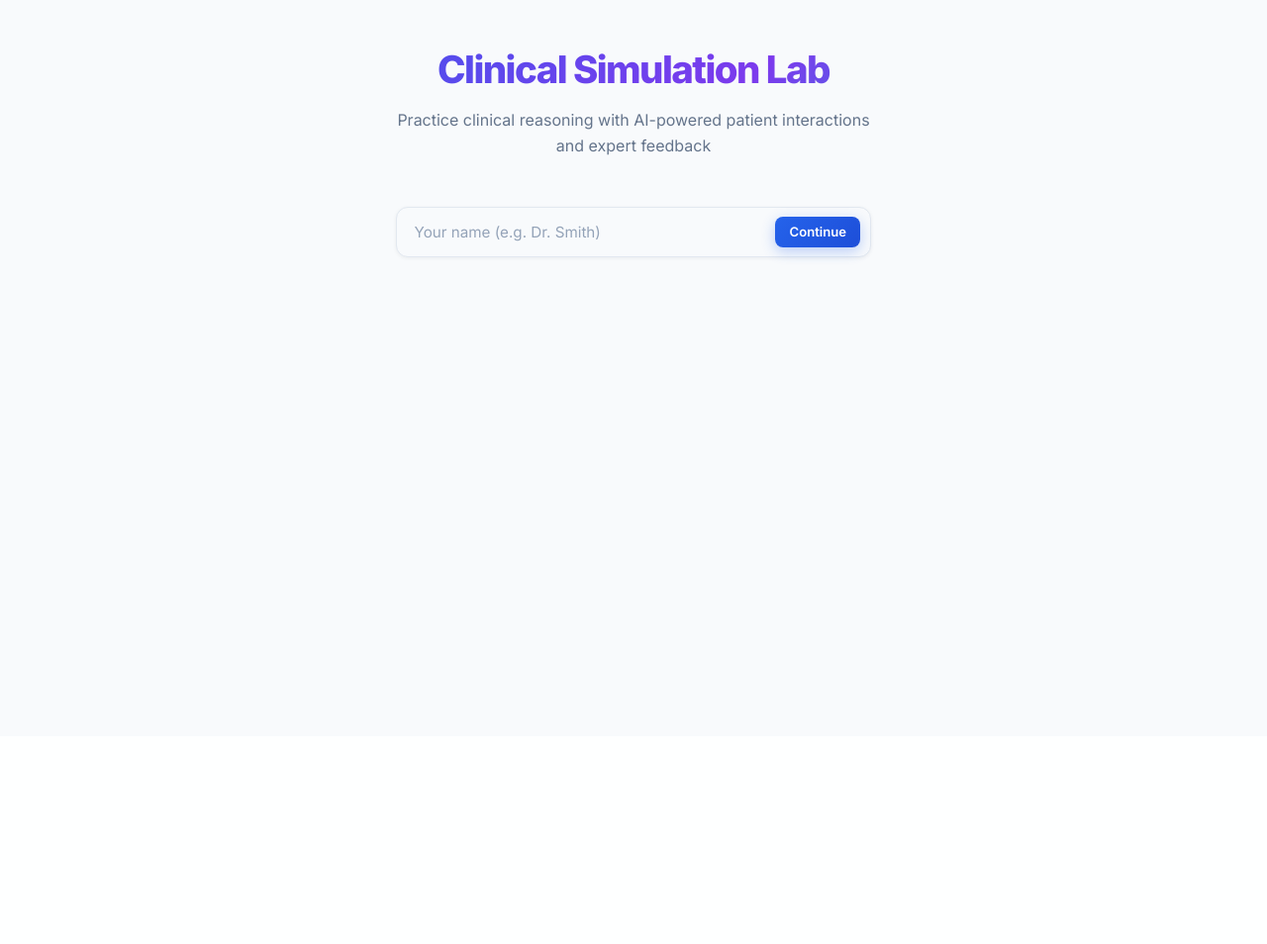
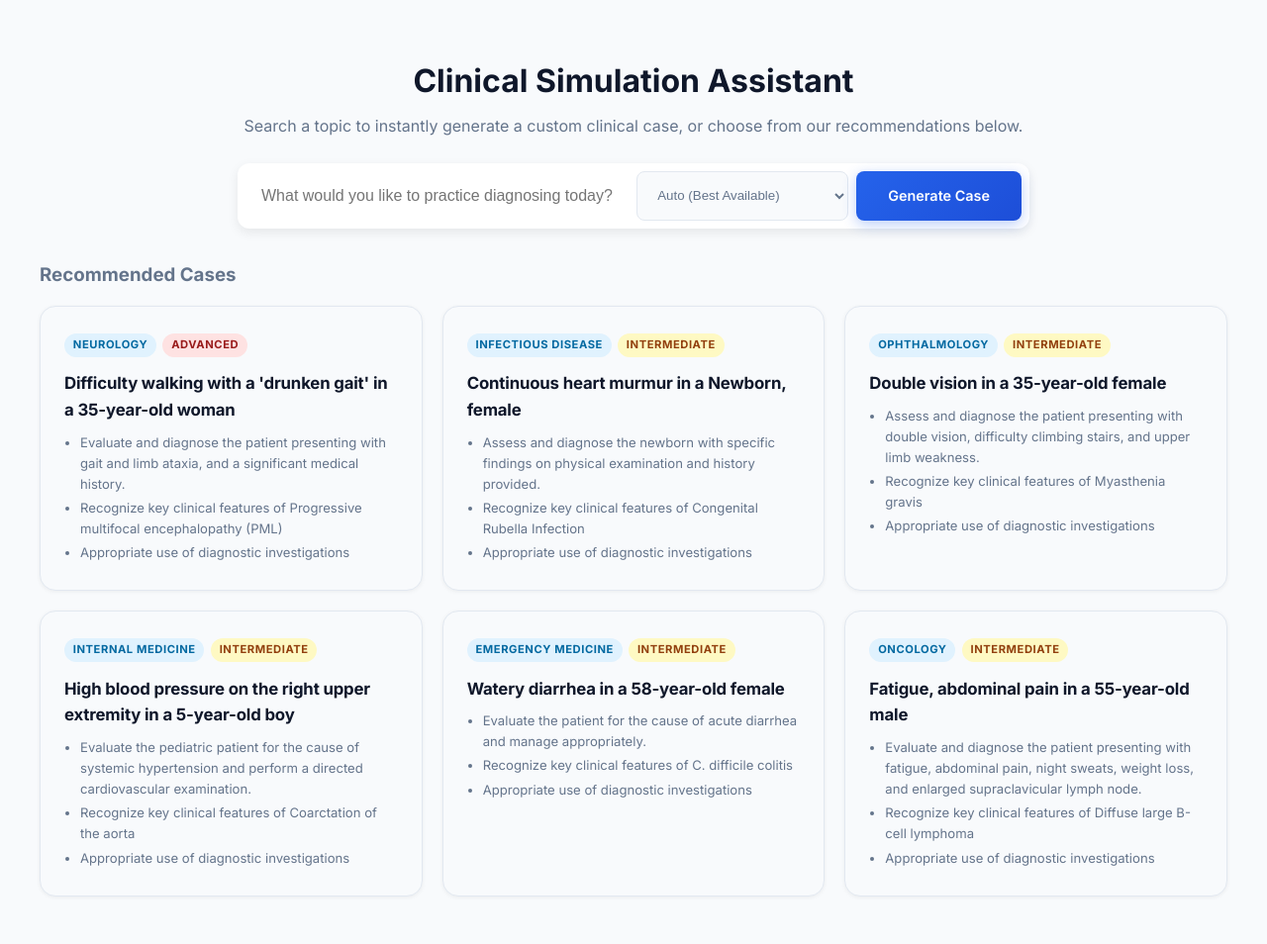
Before and after one commit to s23deepak/MedSimulation, a FastAPI app: page / in a window 1280 px wide. Shown: the part 56-1010 px from the top of the page at 99% size. Before the commit the page ends 320 px from the top, so only its background shows below. Run offline with FastAPI, Linux system fonts and the light colour scheme; data comes from the database, SQL or seed files in the repository; both versions use the stored data as it was before the commit; some libraries are stand-ins or nearby versions.

Commit message:
feat: Implement multi-source case generation from PubMed, Wiley, and Endless Medical, including image extraction from PMC articles.

```diff
--- a/main.py
+++ b/main.py
@@ -452,37 +452,75 @@
 @app.post("/api/cases/generate")
 async def api_generate_case(payload: dict):
     """
-    Generate a case from a free-text prompt.
-    Body: { "specialty": str, "difficulty": str, "description": str (optional) }
+    Generate a case from a Free-text topic, optionally using external sources.
+    Body: { "topic": str, "source": "auto"|"pubmed"|"wiley"|"endless_medical" }
     """
     from src.simulation.case_sources.ai_generator import generate_case
+    from src.simulation.case_sources.pubmed import search_pubmed_cases, fetch_pubmed_abstracts, abstract_to_case
+    from src.simulation.case_sources.wiley import search_wiley_cases, wiley_article_to_case
+    from src.simulation.case_sources.endless_medical import build_case_from_disease
 
-    specialty = payload.get("specialty", "Emergency Medicine")
-    difficulty = payload.get("difficulty", "intermediate")
-    description = payload.get("description", "")
+    topic = payload.get("topic", "").strip()
+    source = payload.get("source", "auto").lower()
 
+    if not topic:
+        raise HTTPException(status_code=400, detail="topic is required")
     if vllm_client is None:
         raise HTTPException(status_code=503, detail="vLLM not connected")
 
-    source_text = (
-        f"Generate a realistic {difficulty} clinical simulation case for {specialty}.\n"
-    )
-    if description:
-        source_text += f"Specific scenario: {description}\n"
-    source_text += (
-        "Make it clinically accurate with realistic vitals, history, exam findings, "
-        "investigations, and management steps with specific drug names and doses."
-    )
+    mode = os.getenv("VLLM_MODE", "simulated")
+    status = "approved" if mode == "local" else "pending"
 
     try:
-        case_data = await generate_case(vllm_client, source_text, source_type="ai_generated")
-        case_data["specialty"] = specialty
-        case_data["difficulty"] = difficulty
-        mode = os.getenv("VLLM_MODE", "simulated")
-        status = "approved" if mode == "local" else "pending"
-        save_case(case_data, source="ai_generated", status=status)
+        case_data = None
+
+        # 1. EndlessMedical
+        if source == "endless_medical" or source == "auto":
+            try:
+                case_data = await build_case_from_disease(topic, vllm_client)
+            except Exception as e:
+                logger.warning("EndlessMedical failed: %s", e)
+                if source == "endless_medical":
+                    raise
+
+        # 2. PubMed
+        if not case_data and (source == "pubmed" or source == "auto"):
+            try:
+                pmids = await search_pubmed_cases(topic, max_results=1)
+                if pmids:
+                    abstracts = await fetch_pubmed_abstracts(pmids)
+                    if abstracts:
+                        case_data = await abstract_to_case(abstracts[0], vllm_client)
+            except Exception as e:
+                logger.warning("PubMed failed: %s", e)
+                if source == "pubmed":
+                    raise
+
+        # 3. Wiley
+        if not case_data and (source == "wiley" or source == "auto"):
+            try:
+                articles = await search_wiley_cases(query=topic, max_results=1)
+                if articles:
+                    case_data = await wiley_article_to_case(articles[0], vllm_client)
+            except Exception as e:
+                logger.warning("Wiley failed: %s", e)
+                if source == "wiley":
+                    raise
+
+        # 4. Fallback to generic AI generation
+        if not case_data:
+            source_text = (
+                f"Generate a realistic clinical simulation case about {topic}.\n"
+                "Make it clinically accurate with realistic vitals, history, exam findings, "
+                "investigations, and management steps with specific drug names and doses."
+            )
+            case_data = await generate_case(vllm_client, source_text, source_type="ai_generated")
+
+        save_case(case_data, source=case_data.get("_source_type", "ai_generated"), status=status)
         return JSONResponse(content={"case_id": case_data["case_id"], "title": case_data.get("title", ""), "status": status})
+
     except Exception as e:
+        logger.error("Generation failed: %s", e)
         raise HTTPException(status_code=500, detail=str(e))
 
 
--- a/pyproject.toml
+++ b/pyproject.toml
@@ -15,6 +15,7 @@
     "openai>=1.40",
     "httpx>=0.27",
     "pydicom>=2.4.0",
+    "beautifulsoup4>=4.12.3",
 ]
 
 [project.optional-dependencies]
--- a/templates/simulation.html
+++ b/templates/simulation.html
@@ -983,19 +983,45 @@
 
     <div class="sim-wrapper">
 
-        <!-- ══════════════════ SCREEN 1: LANDING ══════════════════ -->
+        <!-- ══════════════════ SCREEN 1: DASHBOARD ══════════════════ -->
         <div id="screen-landing" class="screen active">
-            <div class="landing-header">
-                <h1>Clinical Simulation Lab</h1>
-                <p>Practice clinical reasoning with AI-powered patient interactions and expert feedback</p>
+            <!-- Search Bar Area -->
+            <div class="search-container" style="max-width:800px; margin: 2rem auto; text-align:center;">
+                <h1 style="color:var(--text-primary); margin-bottom: 0.5rem;">Clinical Simulation Assistant</h1>
+                <p style="color:var(--text-secondary); margin-bottom: 1.5rem;">Search a topic to instantly generate a
+                    custom clinical case, or choose from our recommendations below.</p>
+
+                <form id="searchForm" onsubmit="handleSearch(event)"
+                    style="display:flex; gap:0.5rem; background:white; padding:0.5rem; border-radius:12px; box-shadow:var(--shadow-md);">
+                    <input type="text" id="topicInput" placeholder="What would you like to practice diagnosing today?"
+                        style="flex:1; border:none; padding:1rem; font-size:1rem; outline:none;" required />
+
+                    <select id="sourceSelect"
+                        style="border:1px solid #e2e8f0; border-radius:8px; padding:0 1rem; background:#f8fafc; color:var(--text-secondary); outline:none;">
+                        <option value="auto">Auto (Best Available)</option>
+                        <option value="pubmed">PubMed Case Reports</option>
+                        <option value="wiley">Wiley Open Access</option>
+                        <option value="endless_medical">EndlessMedical Diagnostic</option>
+                    </select>
+
+                    <button type="submit" class="btn-primary" id="searchBtn" style="padding:0 2rem;">Generate
+                        Case</button>
+                </form>
+
+                <div id="generatingOverlay"
+                    style="display:none; margin-top: 1.5rem; color:var(--primary); font-weight:500;">
+                    <span class="spinner" style="display:inline-block; margin-right:8px;"></span>
+                    Generating your patient. This may take 30-60 seconds...
+                </div>
             </div>
 
-            <div class="resident-row">
-                <input type="text" id="residentName" placeholder="Your name (e.g. Dr. Smith)" />
-                <button class="btn-primary btn-sm" onclick="loadCases()">Continue</button>
+            <!-- Recommended Cases Grid -->
+            <div style="max-width:1200px; margin:0 auto;">
+                <h3 style="margin-bottom:1rem; color:var(--text-secondary);">Recommended Cases</h3>
+                <div id="caseGrid" class="case-grid"></div>
             </div>
 
-            <div id="caseGrid" class="case-grid" style="display:none;"></div>
+            <input type="hidden" id="residentName" value="Resident" />
         </div>
 
         <!-- ══════════════════ SCREEN 2: SIMULATION ══════════════════ -->
@@ -1252,11 +1278,13 @@
         }
 
         // ── Load cases ──
+        document.addEventListener('DOMContentLoaded', () => {
+            loadCases();
+        });
+
         async function loadCases() {
             const name = document.getElementById('residentName').value.trim() || 'Resident';
-            document.getElementById('residentName').value = name;
             const grid = document.getElementById('caseGrid');
-            grid.style.display = 'grid';
             grid.innerHTML = '<p style="text-align:center;color:var(--text-secondary);">Loading recommended cases…</p>';
 
             // Phase F: Fetch bandit-optimized cases
@@ -1288,6 +1316,54 @@
                 };
                 grid.appendChild(card);
             });
+        }
+
+        // ── Search & Generate ──
+        async function handleSearch(e) {
+            e.preventDefault();
+            const topic = document.getElementById('topicInput').value.trim();
+            const source = document.getElementById('sourceSelect').value;
+            if (!topic) return;
+
+            const btn = document.getElementById('searchBtn');
+            const overlay = document.getElementById('generatingOverlay');
+
+            btn.disabled = true;
+            btn.textContent = "Generating...";
+            overlay.style.display = "block";
+
+            try {
+                const res = await fetch('/api/cases/generate', {
+                    method: 'POST',
+                    headers: { 'Content-Type': 'application/json' },
+                    body: JSON.stringify({ topic, source })
+                });
+
+                if (!res.ok) {
+                    let errStr = "Failed to generate case";
+                    try { const errData = await res.json(); errStr = errData.detail || errStr; } catch (e) { }
+                    throw new Error(errStr);
+                }
+
+                const data = await res.json();
+                const residentName = document.getElementById('residentName').value || "Resident";
+
+                // Track engagement for auto-generated items as a generic arm
+                fetch('/api/cases/track_engagement', {
+                    method: 'POST',
+                    headers: { 'Content-Type': 'application/json' },
+                    body: JSON.stringify({ arm_id: "auto_generated", success: true })
+                }).catch(e => console.error("Telemetry error", e));
+
+                await startSimulation(data.case_id, residentName);
+            } catch (err) {
+                console.error(err);
+                alert("Case generation failed: " + err.message);
+            } finally {
+                btn.disabled = false;
+                btn.textContent = "Generate Case";
+                overlay.style.display = "none";
+            }
         }
 
         // ── Start simulation ──
```
Also changed, not shown: src/simulation/case_sources/pubmed.py (+84 -1 lines), src/simulation/case_sources/wiley.py (+77 -1 lines), README.md, data/imaging/sim-001/ecg_stemi_inferior.svg, data/imaging/sim-002/ecg_peaked_t.svg, data/imaging/sim-003/ecg_pe_s1q3t3.svg, data/imaging/sim-004/ecg_af.svg, data/imaging/sim-005/ecg_normal.svg, data/medsim.db (deleted), 2 other files.
